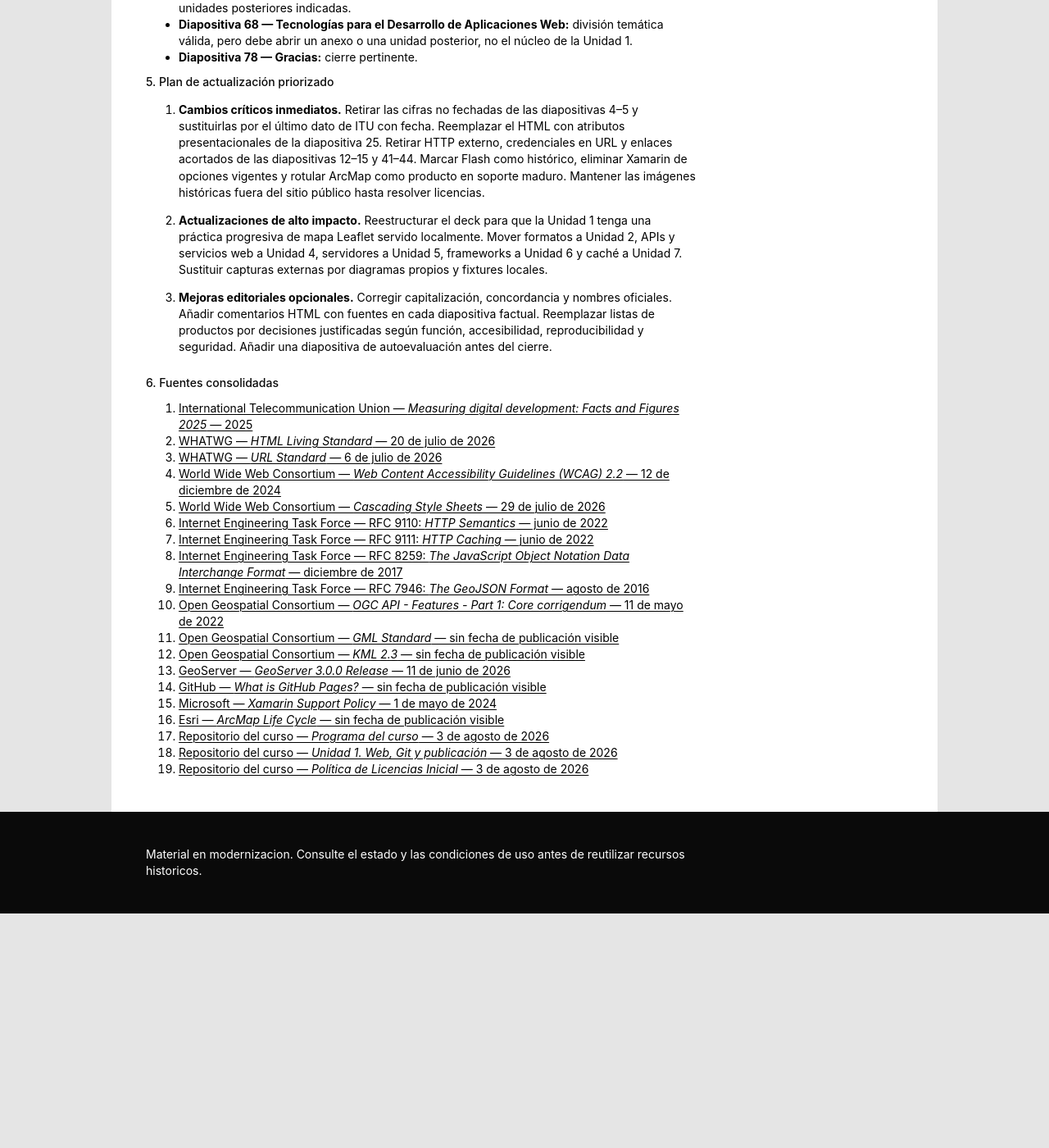
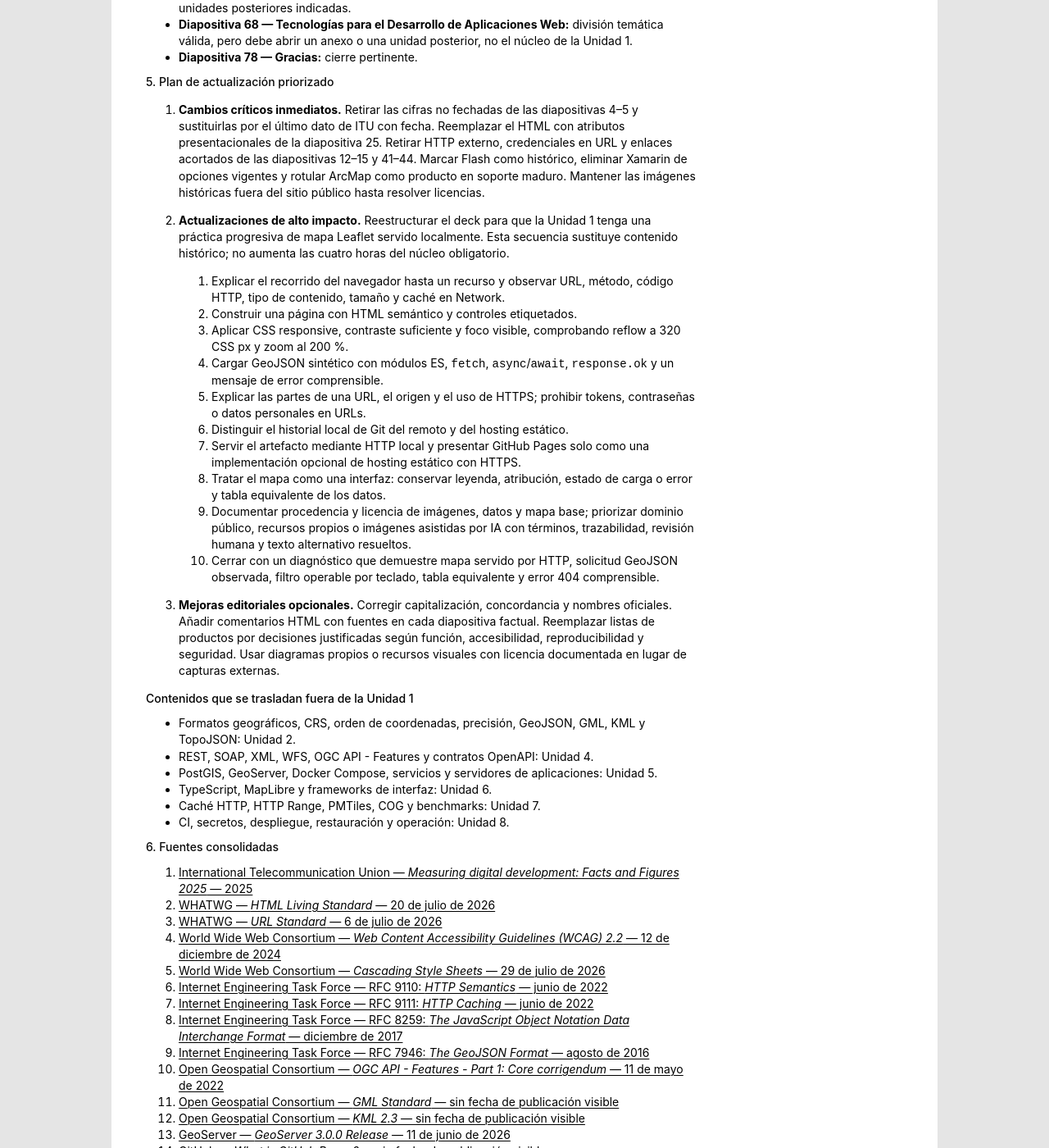
Before and after one commit to dersteppenwolf/cartografia_web, a Jekyll site: the page built from docs/slides/unidad01/upgrade_report.md, in a window 1280 px wide and 1400 px high, scrolled down 22353 px. Shown: the whole window at 82% size. Built offline with Jekyll 4.4.1, drawn with Linux system fonts in a browser that asks for light colours; our own code applies the rules of GitHub Pages for plain Markdown files; before the commit the page ends 23467 px from its top, so only the background shows below that.

Commit message:
Precisar plan de actualización Slidev

```diff
--- a/docs/slides/unidad01/upgrade_report.md
+++ b/docs/slides/unidad01/upgrade_report.md
@@ -1267,16 +1267,47 @@
    las imágenes históricas fuera del sitio público hasta resolver licencias.
 
 2. **Actualizaciones de alto impacto.** Reestructurar el deck para que la Unidad
-   1 tenga una práctica progresiva de mapa Leaflet servido localmente. Mover
-   formatos a Unidad 2, APIs y servicios web a Unidad 4, servidores a Unidad 5,
-   frameworks a Unidad 6 y caché a Unidad 7. Sustituir capturas externas por
-   diagramas propios y fixtures locales.
+   1 tenga una práctica progresiva de mapa Leaflet servido localmente. Esta
+   secuencia sustituye contenido histórico; no aumenta las cuatro horas del
+   núcleo obligatorio.
+
+   1. Explicar el recorrido del navegador hasta un recurso y observar URL,
+      método, código HTTP, tipo de contenido, tamaño y caché en Network.
+   2. Construir una página con HTML semántico y controles etiquetados.
+   3. Aplicar CSS responsive, contraste suficiente y foco visible, comprobando
+      reflow a 320 CSS px y zoom al 200 %.
+   4. Cargar GeoJSON sintético con módulos ES, `fetch`, `async`/`await`,
+      `response.ok` y un mensaje de error comprensible.
+   5. Explicar las partes de una URL, el origen y el uso de HTTPS; prohibir
+      tokens, contraseñas o datos personales en URLs.
+   6. Distinguir el historial local de Git del remoto y del hosting estático.
+   7. Servir el artefacto mediante HTTP local y presentar GitHub Pages solo como
+      una implementación opcional de hosting estático con HTTPS.
+   8. Tratar el mapa como una interfaz: conservar leyenda, atribución, estado de
+      carga o error y tabla equivalente de los datos.
+   9. Documentar procedencia y licencia de imágenes, datos y mapa base;
+      priorizar dominio público, recursos propios o imágenes asistidas por IA
+      con términos, trazabilidad, revisión humana y texto alternativo resueltos.
+   10. Cerrar con un diagnóstico que demuestre mapa servido por HTTP, solicitud
+       GeoJSON observada, filtro operable por teclado, tabla equivalente y error
+       404 comprensible.
 
 3. **Mejoras editoriales opcionales.** Corregir capitalización, concordancia y
    nombres oficiales. Añadir comentarios HTML con fuentes en cada diapositiva
    factual. Reemplazar listas de productos por decisiones justificadas según
-   función, accesibilidad, reproducibilidad y seguridad. Añadir una diapositiva
-   de autoevaluación antes del cierre.
+   función, accesibilidad, reproducibilidad y seguridad. Usar diagramas propios
+   o recursos visuales con licencia documentada en lugar de capturas externas.
+
+### Contenidos que se trasladan fuera de la Unidad 1
+
+- Formatos geográficos, CRS, orden de coordenadas, precisión, GeoJSON, GML, KML
+  y TopoJSON: Unidad 2.
+- REST, SOAP, XML, WFS, OGC API - Features y contratos OpenAPI: Unidad 4.
+- PostGIS, GeoServer, Docker Compose, servicios y servidores de aplicaciones:
+  Unidad 5.
+- TypeScript, MapLibre y frameworks de interfaz: Unidad 6.
+- Caché HTTP, HTTP Range, PMTiles, COG y benchmarks: Unidad 7.
+- CI, secretos, despliegue, restauración y operación: Unidad 8.
 
 ## 6. Fuentes consolidadas
 
```
